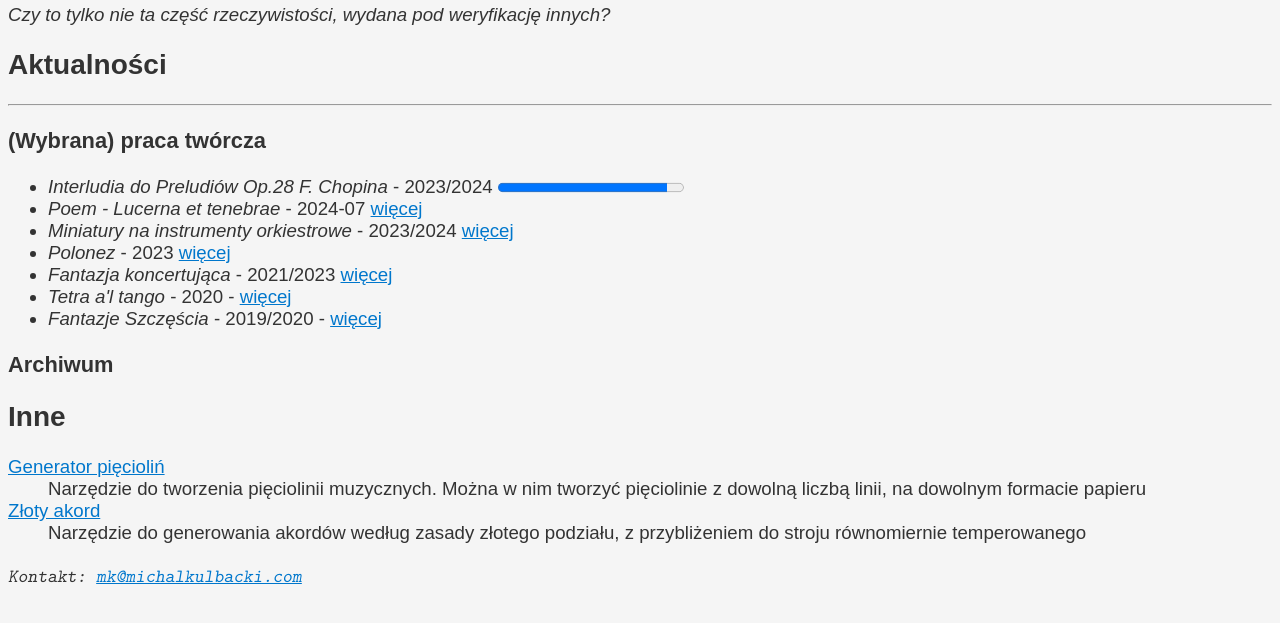
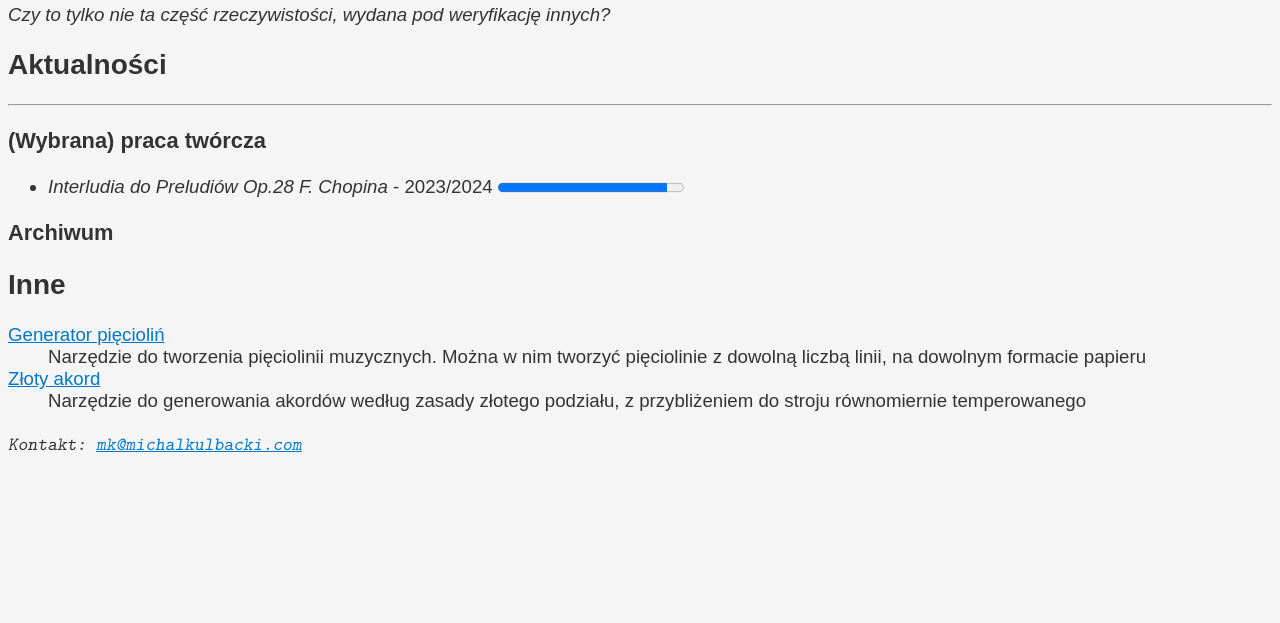
Before and after one commit to mka142/mchalkulbacki.com, a plain HTML site: page site/index.html in a window 1280 px wide. Shown: the part 89-712 px from the top of the page. Drawn offline with Linux system fonts and the light colour scheme; a web font is replaced by a local one.

Commit message:
Remove unnecessary list items and links in index.html

```diff
--- a/site/index.html
+++ b/site/index.html
@@ -38,34 +38,7 @@
               <time datetime="2024-10">2023/2024</time>
               <progress value="10" max="11"></progress>
             </li>
-            <li>
-              <cite>Poem - Lucerna et tenebrae</cite> -
-              <time datetime="2024-07">2024-07</time>
-              <a href="poem">więcej</a>
-            </li>
-            <li>
-              <cite>Miniatury na instrumenty orkiestrowe</cite> -
-              <time datetime="2024-03">2023/2024</time>
-              <a href="miniatury">więcej</a>
-            </li>
-            <li>
-              <cite>Polonez</cite> - <time datetime="2023-01">2023</time>
-              <a href="polonez">więcej</a>
-            </li>
-            <li>
-              <cite>Fantazja koncertująca</cite> -
-              <time datetime="2023-12">2021/2023</time>
-              <a href="fantazja">więcej</a>
-            </li>
-            <li>
-              <cite>Tetra a'l tango</cite> - <time datetime="2020">2020</time> -
-              <a href="tetra">więcej</a>
-            </li>
-            <li>
-              <cite>Fantazje Szczęścia</cite> -
-              <time datetime="2019">2019/2020</time> -
-              <a href="fantazje">więcej</a>
-            </li>
+
           </ul>
         </article>
         <article>
```
